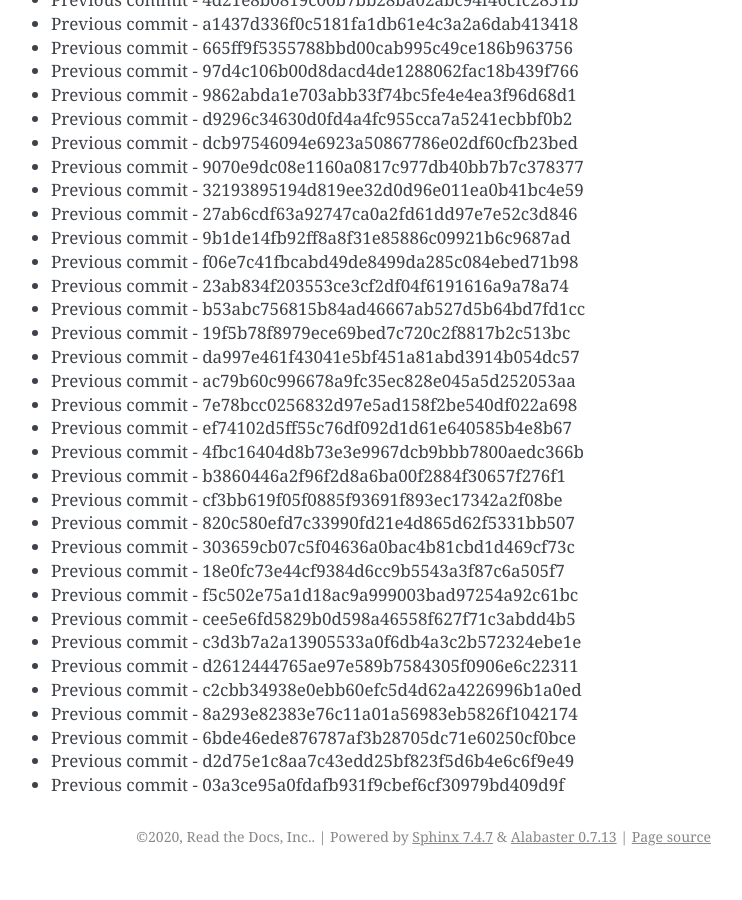
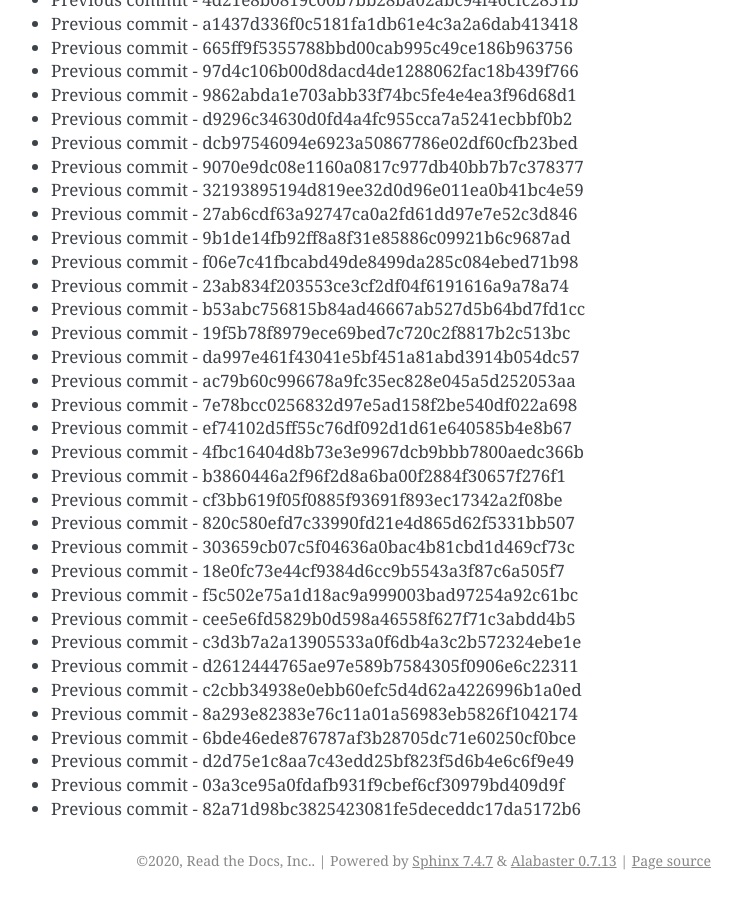
Before and after one commit to readthedocs/rtd-git-stresstest, a Sphinx documentation site: the page built from docs/updates.rst, in a window 1280 px wide and 900 px high, scrolled down 85777 px. Shown: the whole window, without its empty margins (399-1141 px from the left). Built offline with Sphinx 7.4.7, drawn with Linux system fonts in a browser that asks for light colours; before the commit the page ends 86653 px from its top, so only the background shows below that.

Commit message:
Generating commit from previous: 82a71d98bc3825423081fe5deceddc17da5172b6

```diff
--- a/docs/updates.rst
+++ b/docs/updates.rst
@@ -3636,3 +3636,4 @@ It can be tested for any performance characteristics.
 * Previous commit - 6bde46ede876787af3b28705dc71e60250cf0bce
 * Previous commit - d2d75e1c8aa7c43edd25bf823f5d6b4e6c6f9e49
 * Previous commit - 03a3ce95a0fdafb931f9cbef6cf30979bd409d9f
+* Previous commit - 82a71d98bc3825423081fe5deceddc17da5172b6
```
